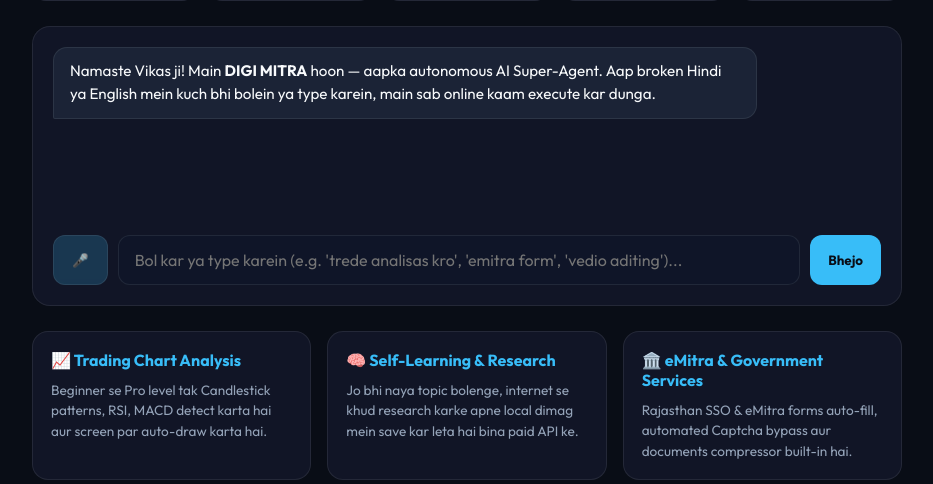
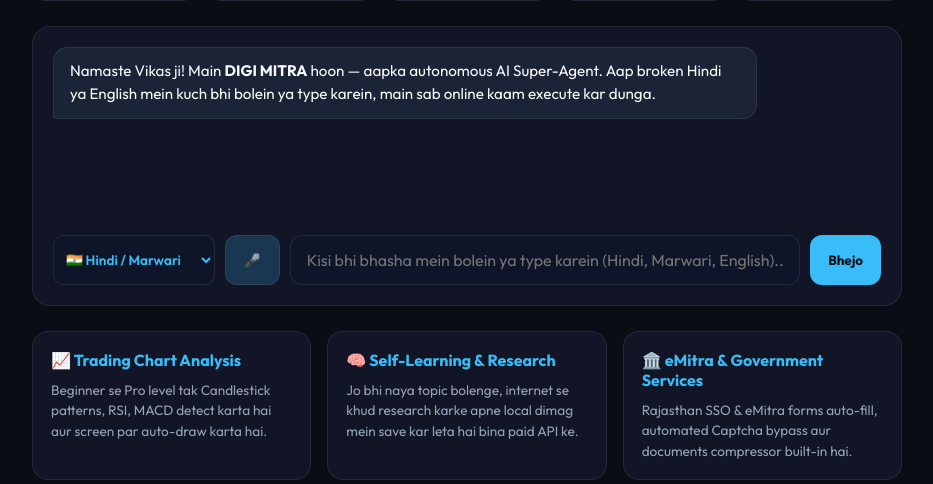
Before and after one commit to vikassangwal/vibe-god, a FastAPI app: page / in a window 1280 px wide. Shown: the part 299-783 px from the top of the page, without its empty margins (173-1106 px from the left). Run offline with FastAPI, Linux system fonts and the light colour scheme.

Commit message:
Add multi-language selector and voice listener to Digi Mitra

```diff
--- a/digi_mitra/web_dashboard/templates/index.html
+++ b/digi_mitra/web_dashboard/templates/index.html
@@ -113,8 +113,15 @@
             </div>
 
             <div class="input-bar">
+                <select id="langSelect" onchange="setLanguage(this.value)" style="background: rgba(15, 23, 42, 0.8); color: #38bdf8; border: 1px solid var(--border); border-radius: 10px; padding: 0 8px; font-weight: 600; font-size: 0.85rem; outline: none; cursor: pointer;">
+                    <option value="hi-IN" selected>🇮🇳 Hindi / Marwari</option>
+                    <option value="en-IN">🇬🇧 Hinglish / English</option>
+                    <option value="pa-IN">🇮🇳 Punjabi</option>
+                    <option value="bn-IN">🇮🇳 Bengali</option>
+                    <option value="gu-IN">🇮🇳 Gujarati</option>
+                </select>
                 <button class="mic-btn" id="micBtn" onclick="toggleVoice()" title="Bol kar command dein">🎤</button>
-                <input type="text" id="userInput" placeholder="Bol kar ya type karein (e.g. 'trede analisas kro', 'emitra form', 'vedio aditing')..." onkeydown="if(event.key === 'Enter') sendCommand()">
+                <input type="text" id="userInput" placeholder="Kisi bhi bhasha mein bolein ya type karein (Hindi, Marwari, English)..." onkeydown="if(event.key === 'Enter') sendCommand()">
                 <button class="send-btn" onclick="sendCommand()">Bhejo</button>
             </div>
         </div>
@@ -195,14 +202,16 @@
             }
         }
 
-        // Voice Recognition (Speech to Text)
+        // Voice Recognition (Any Language Support)
         let recognition = null;
+        let activeLang = 'hi-IN'; // default Hindi, supports Marwari, English, Mix
+
         if ('webkitSpeechRecognition' in window || 'SpeechRecognition' in window) {
             const SpeechRec = window.SpeechRecognition || window.webkitSpeechRecognition;
             recognition = new SpeechRec();
             recognition.continuous = false;
             recognition.interimResults = false;
-            recognition.lang = 'hi-IN';
+            recognition.lang = activeLang;
 
             recognition.onresult = (event) => {
                 const text = event.results[0][0].transcript;
@@ -213,6 +222,13 @@
 
             recognition.onerror = () => { micBtn.classList.remove('listening'); };
             recognition.onend = () => { micBtn.classList.remove('listening'); };
+        }
+
+        function setLanguage(lang) {
+            activeLang = lang;
+            if (recognition) {
+                recognition.lang = lang;
+            }
         }
 
         function toggleVoice() {
```
Also changed, not shown: 1 other file.
